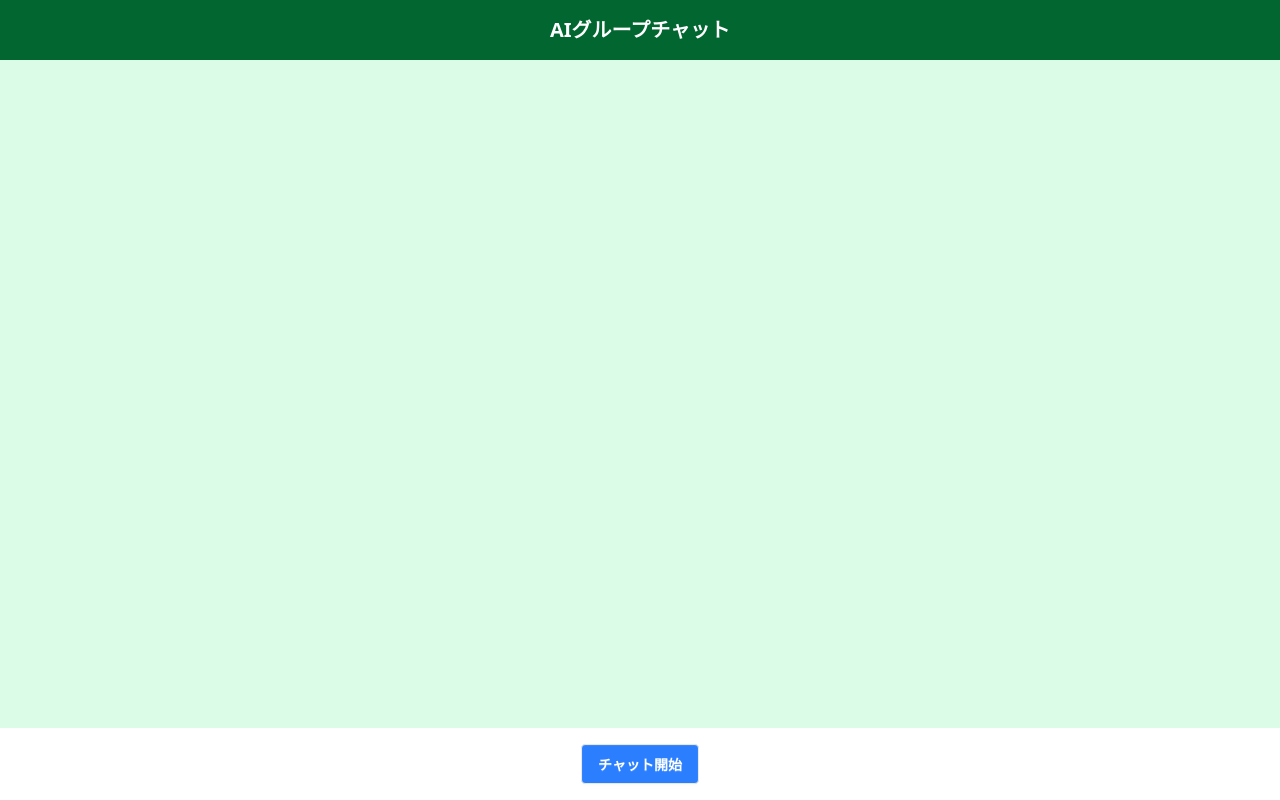
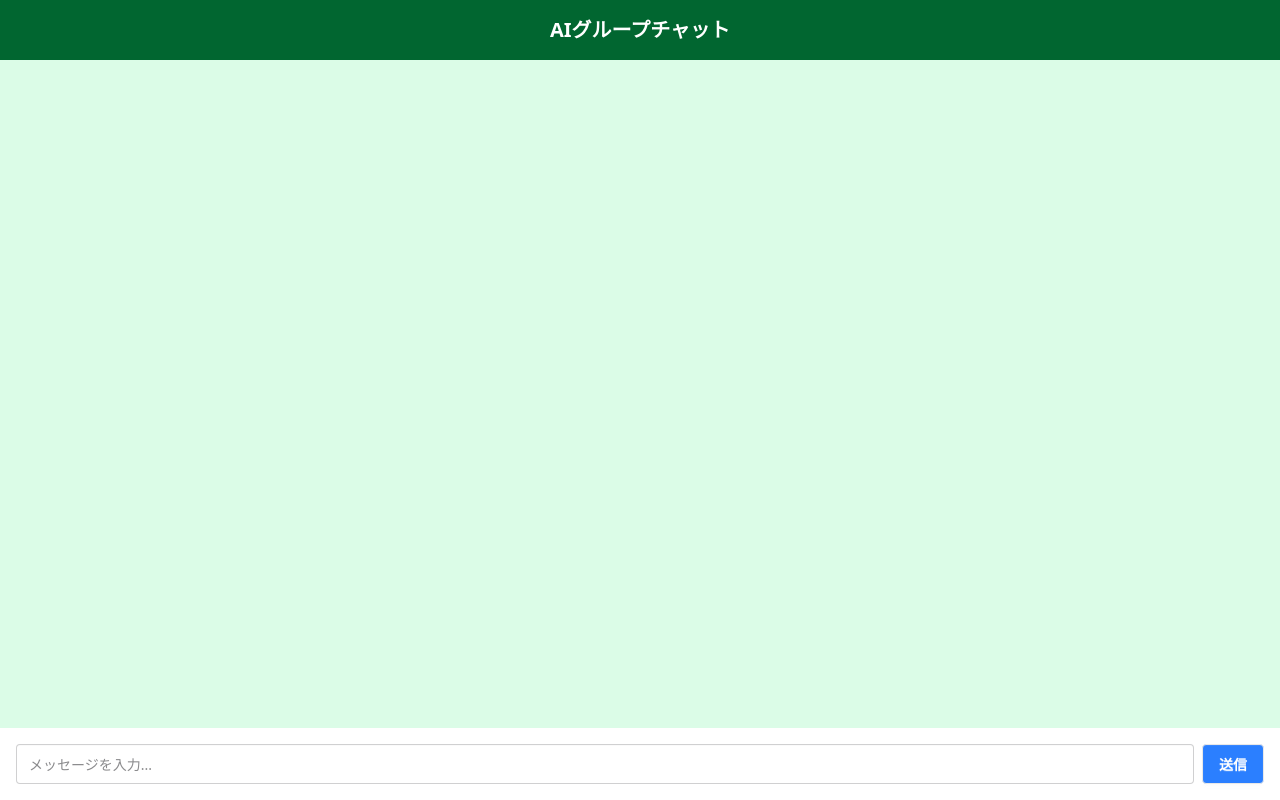
Before and after one commit to maplejava0924/reactapp01, a React (Vite) app in the folder app/frontend/1project/: page / in a window 1280 px wide. Built offline with nearby package versions, Linux system fonts and the light colour scheme.

Commit message:
Add User Input Form

```diff
--- a/app/frontend/1project/src/App.tsx
+++ b/app/frontend/1project/src/App.tsx
@@ -8,6 +8,7 @@ const App = () => {
   );
   const [isStreaming, setIsStreaming] = useState(false);
   const chatEndRef = useRef<HTMLDivElement | null>(null);
+  const [userMessage, setUserMessage] = useState(""); // 入力値の状態
 
   // 発言者によって吹き出し色を切り替え
   const getBubbleStyle = (sender: string) => {
@@ -32,9 +33,26 @@ const App = () => {
     chatEndRef.current?.scrollIntoView({ behavior: "auto" });
   }, [messages]);
 
+  const handleUserMessage = () => {
+    if (!userMessage.trim()) return;
+
+    // チャット画面にユーザーメッセージを先に表示
+    setMessages((prev) => [...prev, { sender: "user", text: userMessage }]);
+
+    // ストリーミング開始
+    startStreaming();
+
+    // 入力クリア
+    setUserMessage("");
+  };
+
   const startStreaming = () => {
     setIsStreaming(true);
-    const eventSource = new EventSource("http://127.0.0.1:5000/chat/stream");
+    const eventSource = new EventSource(
+      `http://127.0.0.1:5000/chat/stream?user_message=${encodeURIComponent(
+        userMessage
+      )}`
+    );
 
     // 通常のメッセージ受信
     eventSource.onmessage = (e) => {
@@ -80,7 +98,7 @@ const App = () => {
               msg.sender === "user" ? "justify-end" : "justify-start"
             }`}
           >
-            {msg.sender !== "user" && (
+            {msg.sender !== "user" ? (
               <div className="flex items-center">
                 <div className="flex flex-col items-center mr-2 w-14">
                   <img
@@ -92,7 +110,6 @@ const App = () => {
                     {msg.sender}
                   </p>
                 </div>
-
                 <div
                   className={`p-3 rounded-xl max-w-md whitespace-pre-wrap break-words shadow ${getBubbleStyle(
                     msg.sender
@@ -101,6 +118,10 @@ const App = () => {
                   {msg.text}
                 </div>
               </div>
+            ) : (
+              <div className="bg-blue-900 text-white p-2 rounded-lg max-w-xs whitespace-pre-wrap break-words">
+                {msg.text}
+              </div>
             )}
           </div>
         ))}
@@ -108,14 +129,28 @@ const App = () => {
         <div ref={chatEndRef} />
       </div>
 
-      {/* 開始ボタン */}
-      <div className="p-4 bg-white flex justify-center">
+      {/* 入力フォーム */}
+      {/* 入力フォーム */}
+      <div className="p-4 bg-white flex">
+        <input
+          type="text"
+          className="input input-bordered flex-1 mr-2 disabled:bg-gray-200"
+          placeholder="メッセージを入力..."
+          value={userMessage}
+          onChange={(e) => setUserMessage(e.target.value)}
+          onKeyDown={(e) => {
+            if (e.key === "Enter" && !isStreaming) {
+              handleUserMessage();
+            }
+          }}
+          disabled={isStreaming}
+        />
         <button
-          className="btn bg-blue-500 text-white hover:bg-blue-600"
-          onClick={startStreaming}
+          className="btn text-white disabled:bg-gray-400 bg-blue-500 hover:bg-blue-600"
+          onClick={handleUserMessage}
           disabled={isStreaming}
         >
-          {isStreaming ? "チャット進行中..." : "チャット開始"}
+          送信
         </button>
       </div>
     </div>
```
Also changed, not shown: 1 other file (tests, documents, lock files or other folders).
